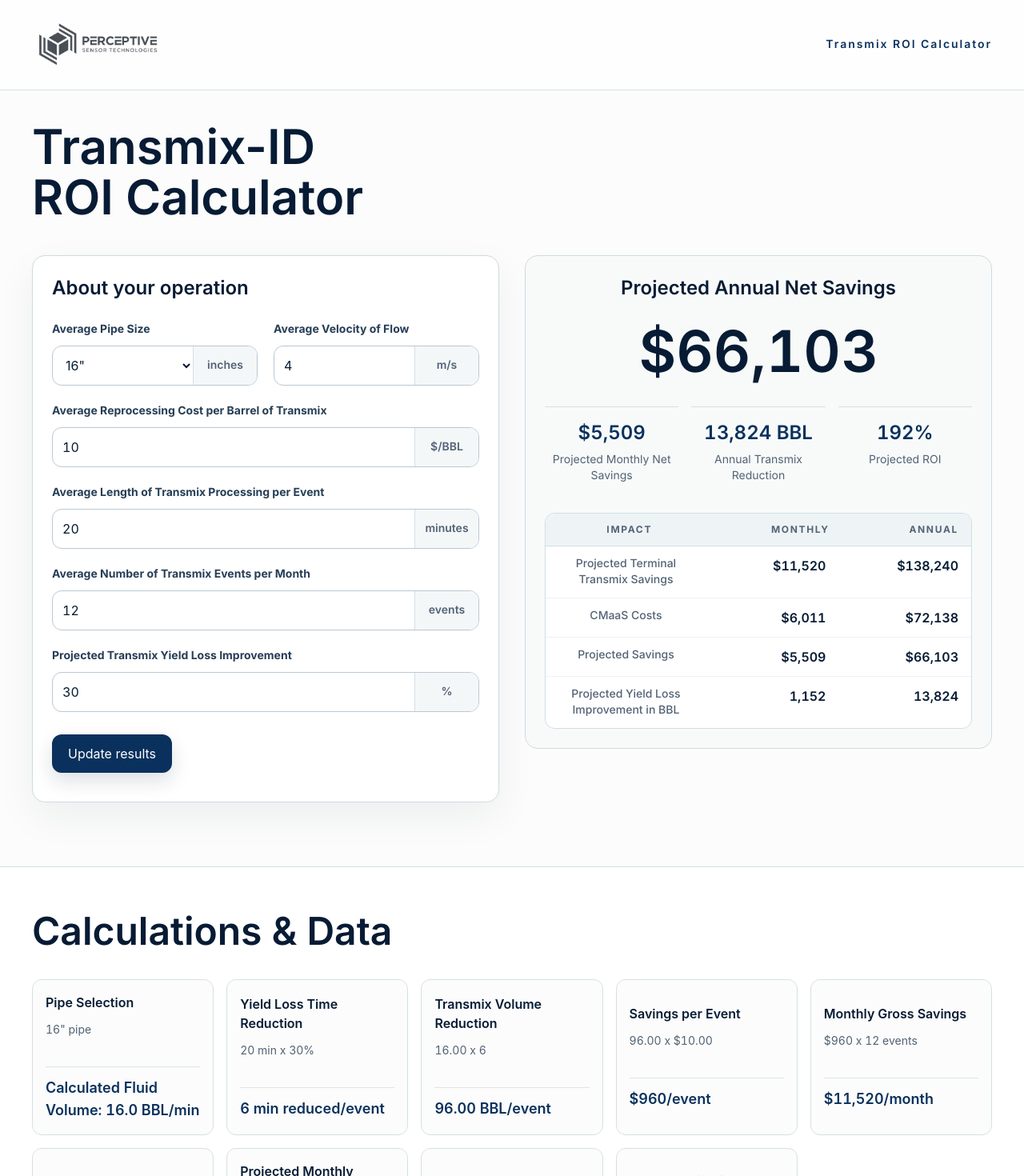
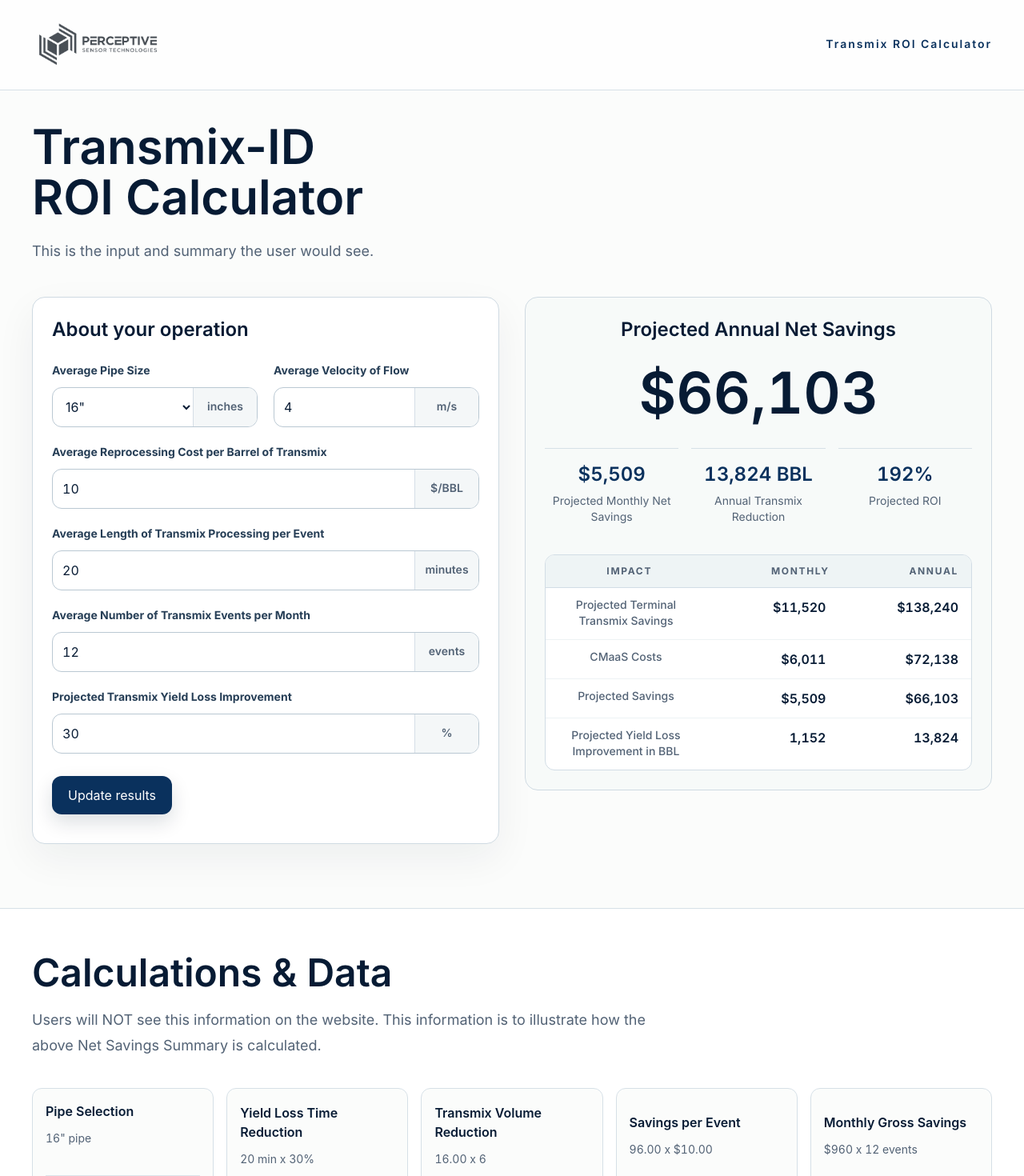
Before and after one commit to gibsonmade/PST-Calculator, a React (Vite) app: page / in a window 1280 px wide. Shown: the top 1470 px of the page at 80% size. Built offline with nearby package versions, Linux system fonts and the light colour scheme.

Commit message:
Add calculator section guidance copy

```diff
--- a/src/App.jsx
+++ b/src/App.jsx
@@ -83,6 +83,9 @@
       <h1 className="max-w-3xl text-4xl font-semibold leading-[1.05] tracking-normal text-balance sm:text-5xl lg:text-6xl">
         Transmix-ID ROI Calculator
       </h1>
+      <p className="mt-5 max-w-2xl text-lg leading-8 text-[#526275] text-pretty">
+        This is the input and summary the user would see.
+      </p>
     </div>
   );
 }
@@ -589,6 +592,10 @@
         <h1 className="text-4xl font-semibold tracking-normal text-balance sm:text-5xl">
           Calculations & Data
         </h1>
+        <p className="mt-5 max-w-3xl text-lg leading-8 text-[#526275] text-pretty">
+          Users will NOT see this information on the website. This information
+          is to illustrate how the above Net Savings Summary is calculated.
+        </p>
         <div className="mt-9 grid gap-4 md:grid-cols-2 xl:grid-cols-5">
           {steps.map((step) => (
             <CalculationStep
```
